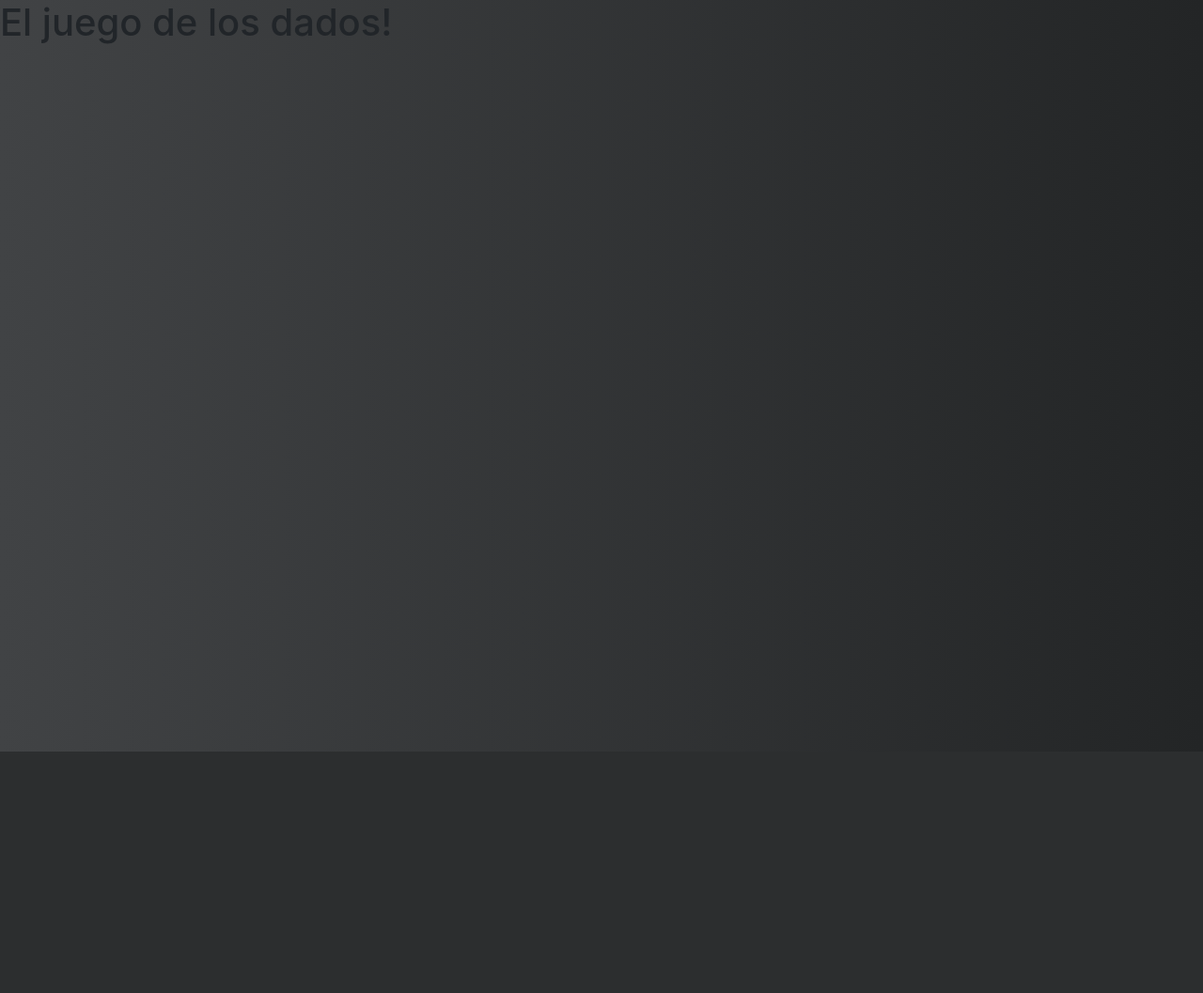
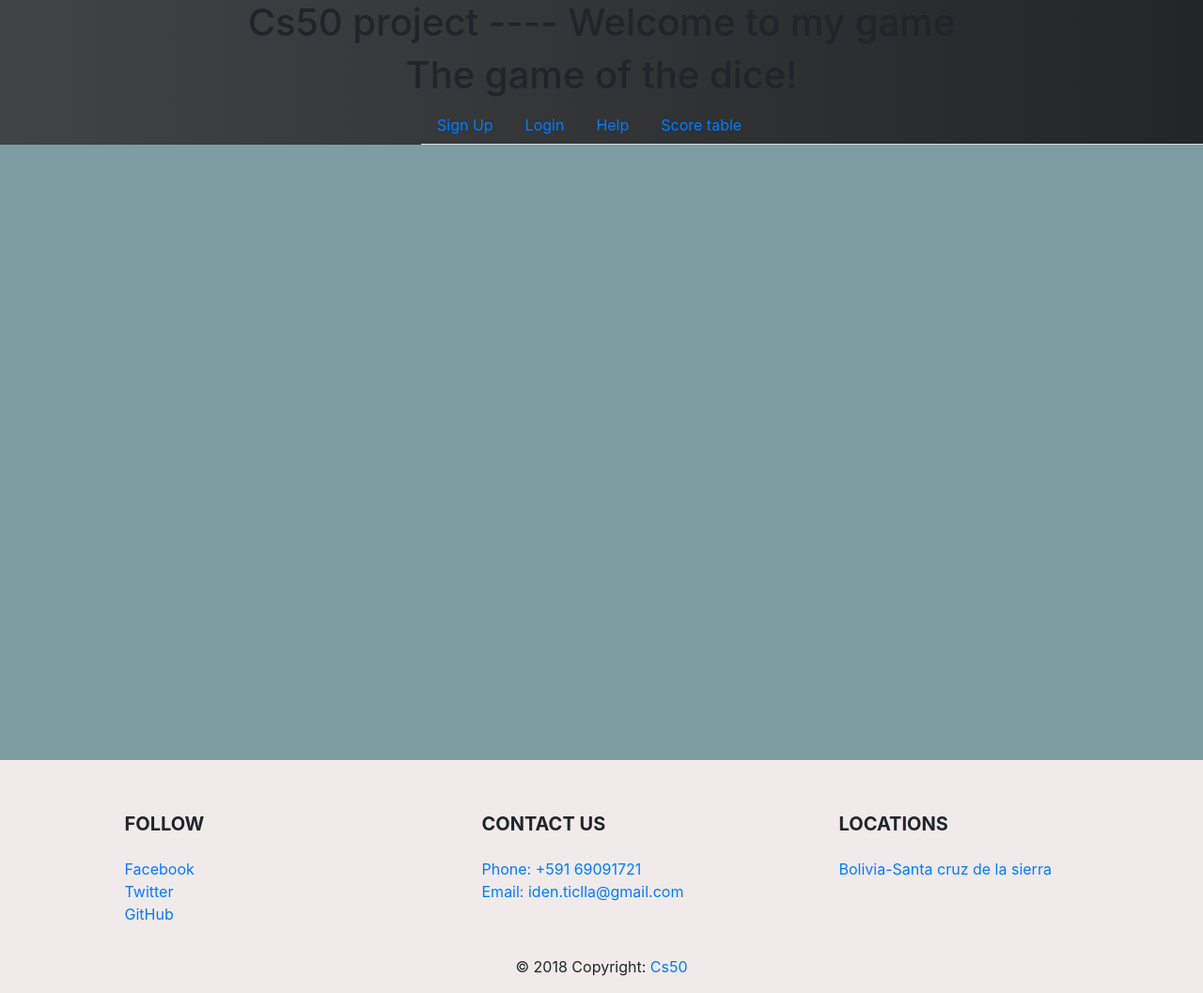
Before and after one commit to IdenTiclla/PracticandoGit, a Flask app: page / in a window 1280 px wide. Shown: the whole page at 94% size. Before the commit the page ends 800 px from the top, so only its background shows below. Run offline with Flask 2, Linux system fonts and the light colour scheme; some libraries are stand-ins or nearby versions.

Commit message:
se agrego icono, bloques: header,navbar,content,footer

```diff
--- a/templates/layout.html
+++ b/templates/layout.html
@@ -6,12 +6,112 @@
     <meta http-equiv="X-UA-Compatible" content="ie=edge">
     <link rel="stylesheet" href="https://stackpath.bootstrapcdn.com/bootstrap/4.1.3/css/bootstrap.min.css" integrity="sha384-MCw98/SFnGE8fJT3GXwEOngsV7Zt27NXFoaoApmYm81iuXoPkFOJwJ8ERdknLPMO" crossorigin="anonymous">
     <link rel="stylesheet" href="{{ url_for('static',filename='css/main.css')}}">
+    <link rel="icon" href="{{ url_for('static',filename='files/favicon.ico')}}" type="image/x-icon"/>
     <title>{% block title%} {% endblock %}</title>
 </head>
-<h1>El juego de los dados! </h1>
+
 <body>
-    {% block content %}
+    <div id="header">
+        {% block header %}
 
-    {% endblock %}
+        {% endblock %}
+    </div>
+    <div id="navbar">
+        {% block navbar %}
+
+        {% endblock %}
+    </div>
+    <div id="content">
+        {% block content %}
+
+        {% endblock %}
+    </div>
+
+    <div id="footer">
+        {% block footer %}
+            <!-- Footer -->
+            <footer class="page-footer font-small indigo" id="footer">
+
+        <!-- Footer Links -->
+        <div class="container text-center text-md-left">
+
+        <!-- Grid row -->
+        <div class="row">
+
+            <!-- Grid column -->
+            <div class="col-md-3 mx-auto">
+
+            <!-- Links -->
+            <h5 class="font-weight-bold text-uppercase mt-3 mb-4">Follow</h5>
+
+            <ul class="list-unstyled">
+                <li>
+                <a href="https://www.facebook.com/IdenTicllaChoque">Facebook</a>
+                </li>
+                <li>
+                <a href="https://twitter.com/IdenTiclla">Twitter</a>
+                </li>
+                <li>
+                <a href="https://github.com/IdenTiclla">GitHub</a>
+                </li>
+
+            </ul>
+
+            </div>
+            <!-- Grid column -->
+
+            <hr class="clearfix w-100 d-md-none">
+
+            <!-- Grid column -->
+            <div class="col-md-3 mx-auto">
+
+            <!-- Links -->
+            <h5 class="font-weight-bold text-uppercase mt-3 mb-4">Contact us</h5>
+
+            <ul class="list-unstyled">
+                <li>
+                <a href="#!">Phone: +591 69091721</a>
+                </li>
+                <li>
+                <a href="#!">Email: iden.ticlla@gmail.com</a>
+                </li>
+            </ul>
+
+            </div>
+            <!-- Grid column -->
+
+            <hr class="clearfix w-100 d-md-none">
+
+            <!-- Grid column -->
+            <div class="col-md-3 mx-auto">
+
+            <!-- Links -->
+            <h5 class="font-weight-bold text-uppercase mt-3 mb-4">Locations</h5>
+
+            <ul class="list-unstyled">
+                <li>
+                <a href="https://www.google.com.bo/maps/place/Santa+Cruz+de+la+Sierra/@-17.7575932,-63.1517181,11z/data=!3m1!4b1!4m5!3m4!1s0x93f1e81ca7c01a63:0x5c8b0a53a467611b!8m2!3d-17.8145819!4d-63.1560853?hl=es">Bolivia-Santa cruz de la sierra</a>
+                </li>
+            </ul>
+
+            </div>
+
+
+        </div>
+        <!-- Grid row -->
+
+        </div>
+        <!-- Footer Links -->
+
+        <!-- Copyright -->
+        <div class="footer-copyright text-center py-3">© 2018 Copyright:
+        <a href="https://www.edx.org/course/cs50s-introduction-computer-science-harvardx-cs50x"> Cs50</a>
+        </div>
+        <!-- Copyright -->
+
+            </footer>
+            <!-- Footer -->
+        {% endblock %}
+    </div>
 </body>
 </html>
```
